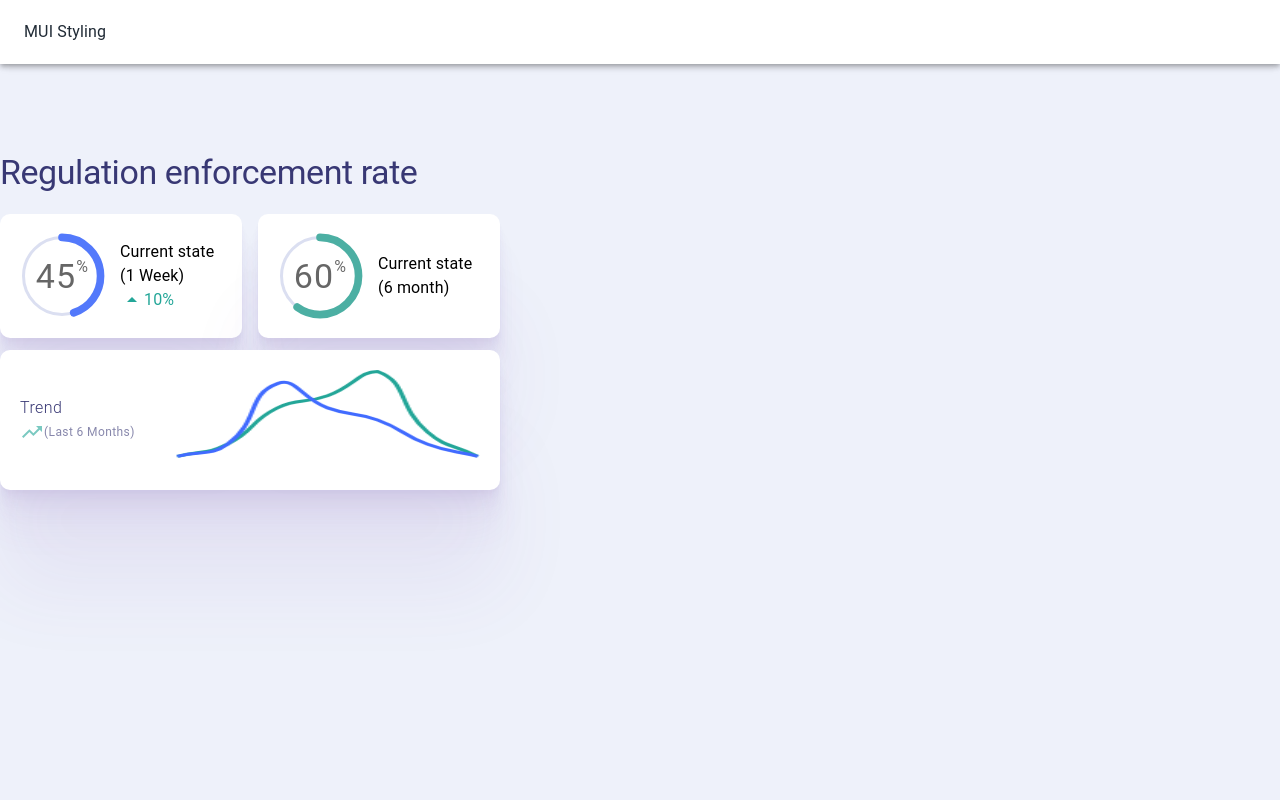
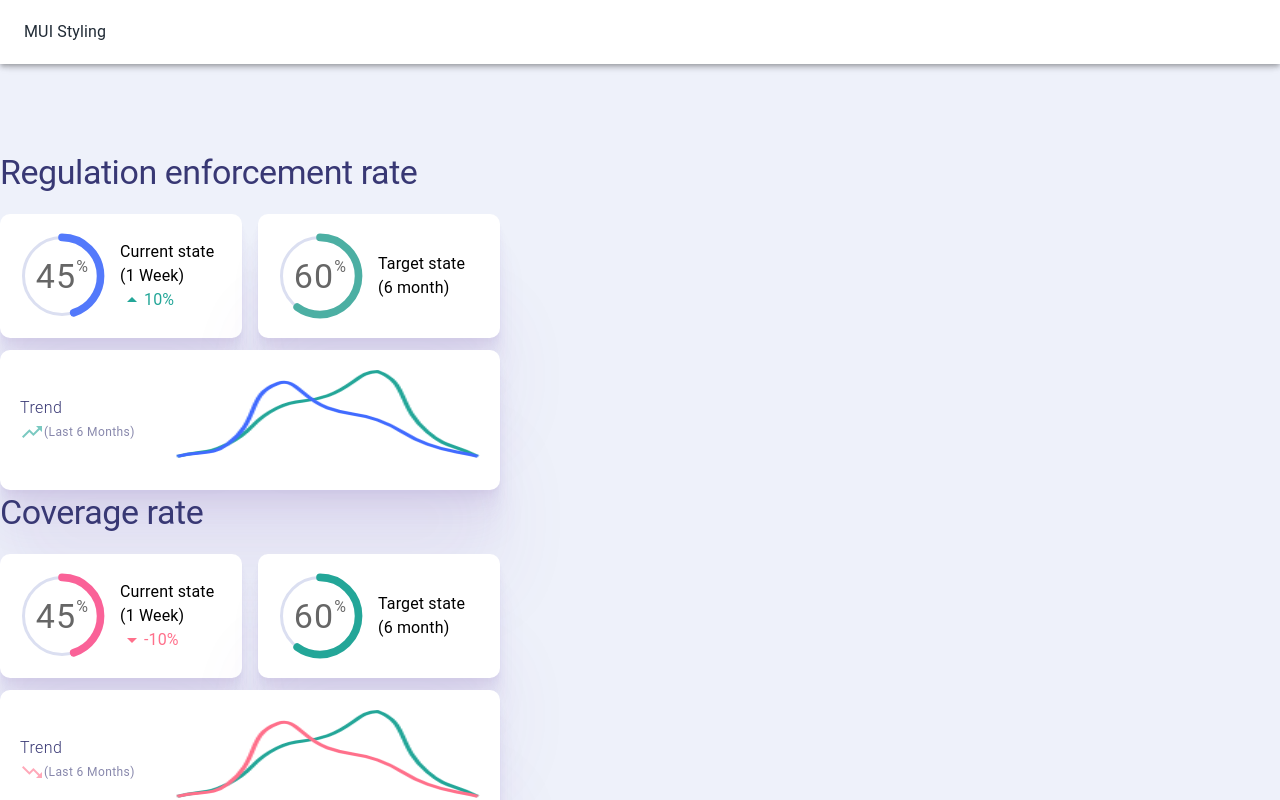
Before and after one commit to DenisReact/ministry-of-municipal-test-task, a React (Create React App) app: page / in a window 1280 px wide. Shown: the top 800 px of the page. Built offline with nearby package versions, Linux system fonts and the light colour scheme.

Commit message:
feat: added more mock-data

```diff
--- a/src/mockData.ts
+++ b/src/mockData.ts
@@ -52,7 +52,7 @@ export const mockData = [
 			{
 				id: '2',
 				percent: 60,
-				title: 'Current state',
+				title: 'Target state',
 				time: '(6 month)',
 				primaryColor: '#DBDFF1',
 				secondaryColor: '#4CAFA3',
@@ -96,4 +96,126 @@ export const mockData = [
 			},
 		},
 	},
+	{
+		id: '2',
+		title: 'Coverage rate',
+		value: -10,
+		progress: [
+			{
+				id: '1',
+				percent: 45,
+				title: 'Current state',
+				time: '(1 Week)',
+				value: -10,
+				primaryColor: '#DBDFF1',
+				secondaryColor: '#FA6298',
+			},
+			{
+				id: '2',
+				percent: 60,
+				title: 'Target state',
+				time: '(6 month)',
+				primaryColor: '#DBDFF1',
+				secondaryColor: '#23A698',
+			},
+		],
+		diagram: {
+			title: 'Trend',
+			duration: 'Last 6 Months',
+			data: {
+				labels: [
+					'January',
+					'February',
+					'March',
+					'April',
+					'May',
+					'June',
+					'July',
+				],
+				datasets: [
+					{
+						label: 'Dataset 1',
+						data: [1, 2, 7, 5, 4, 2, 1],
+						borderColor: '#FF708B',
+						backgroundColor: '#FF708B',
+						borderWidth: 3,
+						tension: 0.5,
+						pointRadius: 0,
+						showLine: true,
+					},
+					{
+						label: 'Dataset 2',
+						data: [1, 2, 5, 6, 8, 3, 1],
+						borderColor: '#23A698',
+						backgroundColor: '#23A698',
+						borderWidth: 3,
+						tension: 0.5,
+						pointRadius: 0,
+						showLine: true,
+					},
+				],
+			},
+		},
+	},
+	{
+		id: '3',
+		title: 'Resolution rate',
+		value: 10,
+		progress: [
+			{
+				id: '1',
+				percent: 45,
+				title: 'Current state',
+				time: '(1 Week)',
+				value: 10,
+				primaryColor: '#DBDFF1',
+				secondaryColor: '#FFBA69',
+			},
+			{
+				id: '2',
+				percent: 60,
+				title: 'Target state',
+				time: '(6 month)',
+				primaryColor: '#DBDFF1',
+				secondaryColor: '#4CAFA3',
+			},
+		],
+		diagram: {
+			title: 'Trend',
+			duration: 'Last 6 Months',
+			data: {
+				labels: [
+					'January',
+					'February',
+					'March',
+					'April',
+					'May',
+					'June',
+					'July',
+				],
+				datasets: [
+					{
+						label: 'Dataset 1',
+						data: [1, 2, 7, 5, 4, 2, 1],
+						borderColor: '#FFBA69',
+						backgroundColor: '#FFBA69',
+						borderWidth: 3,
+						tension: 0.5,
+						pointRadius: 0,
+						showLine: true,
+					},
+					{
+						label: 'Dataset 2',
+						data: [1, 2, 5, 6, 8, 3, 1],
+						borderColor: '#23A698',
+						backgroundColor: '#23A698',
+						borderWidth: 3,
+						tension: 0.5,
+						pointRadius: 0,
+						showLine: true,
+					},
+				],
+			},
+		},
+	},
 ];
```
